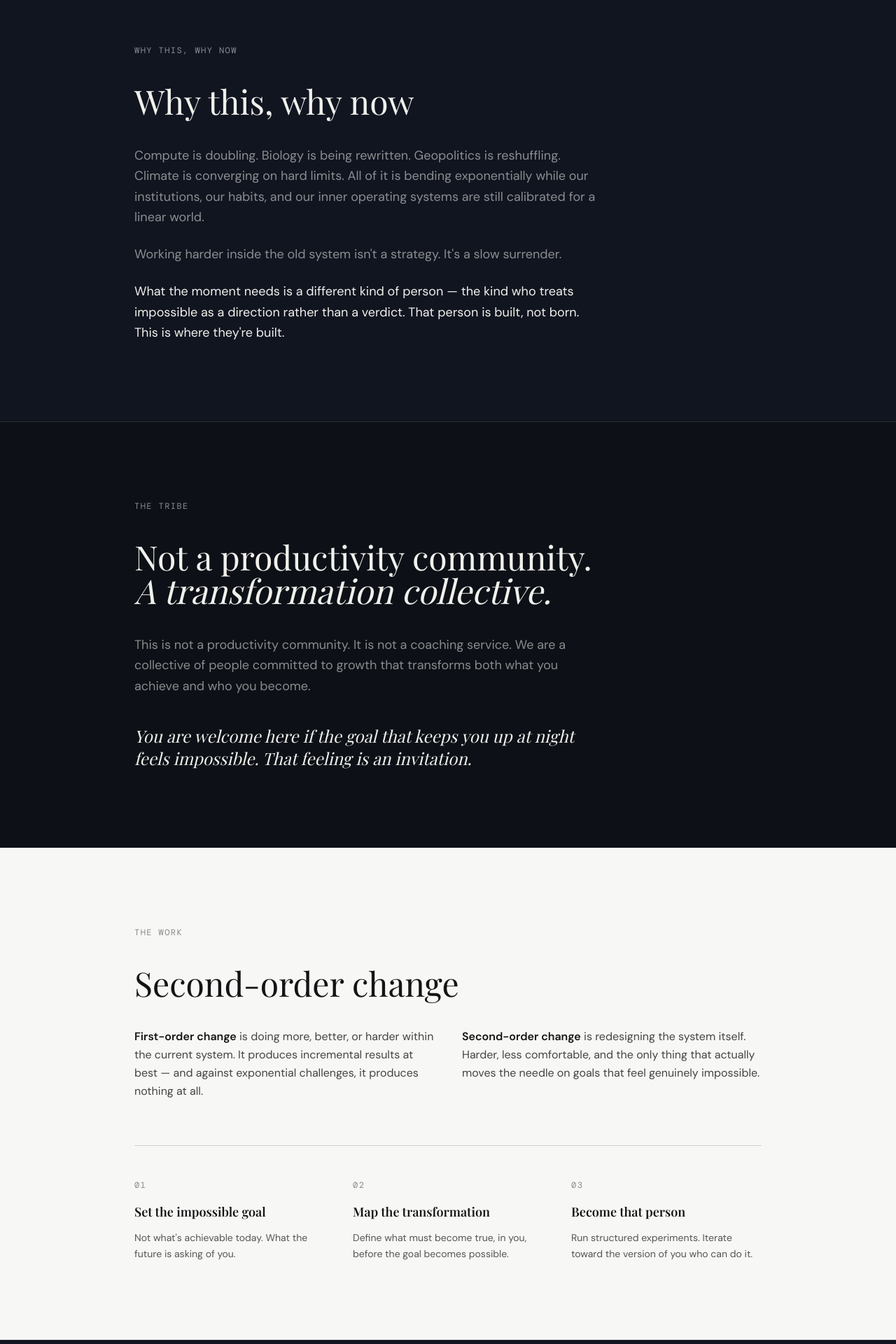
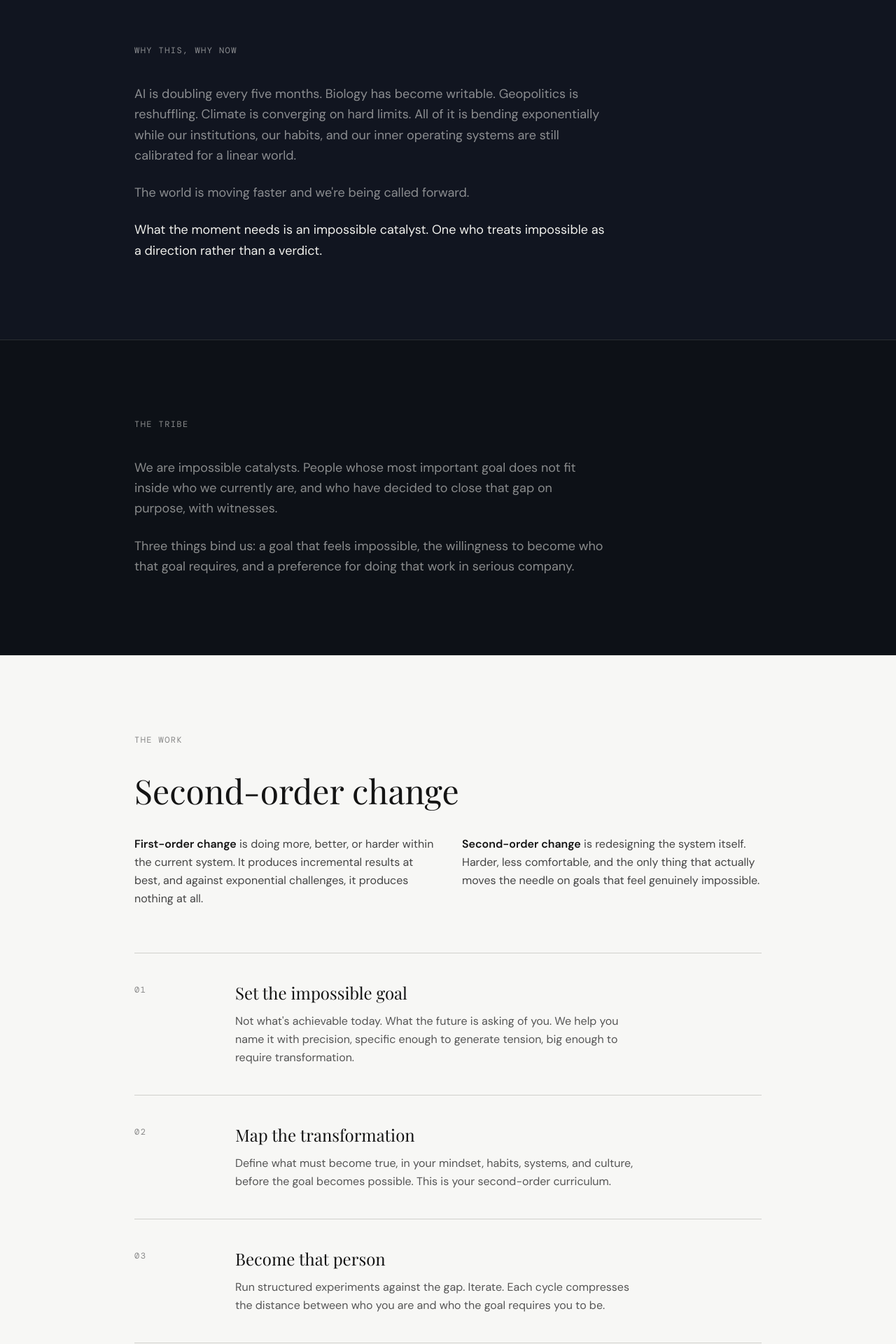
Before and after one commit to robertsck01/igc-website, a Next.js app: page / in a window 1280 px wide. Shown: the part 920-2840 px from the top of the page at 70% size. Built offline with nearby package versions, Linux system fonts and the light colour scheme; a web font is replaced by a local one.

Commit message:
Marketing page: dedup sections, ship new Why Now and Tribe copy, em-dash sweep.

```diff
--- a/src/app/page.tsx
+++ b/src/app/page.tsx
@@ -65,7 +65,6 @@ export default function Home() {
         style={{ backgroundColor: DARK }}
       >
         <div className="mx-auto max-w-4xl w-full">
-          {/* Eyebrow */}
           <p
             className="text-xs mb-10"
             style={{ ...MONO, color: MUTED }}
@@ -73,7 +72,6 @@ export default function Home() {
             THE EXPONENTIAL AGE NEEDS IMPOSSIBLE CATALYSTS
           </p>
 
-          {/* H1 */}
           <h1
             className="text-5xl md:text-6xl lg:text-7xl leading-tight mb-8"
             style={{ ...DISPLAY, color: OFF_WHITE }}
@@ -85,7 +83,6 @@ export default function Home() {
             <em>For us, it&apos;s the destination.</em>
           </h1>
 
-          {/* Subhead */}
           <p
             className="text-lg md:text-xl max-w-2xl leading-relaxed mb-12"
             style={{ color: MUTED }}
@@ -95,7 +92,6 @@ export default function Home() {
             what&apos;s next. We&apos;re building the people who can.
           </p>
 
-          {/* CTAs */}
           <div className="flex flex-col sm:flex-row items-start gap-5">
             <a
               href="https://app.impossiblegoals.club/"
@@ -115,7 +111,7 @@ export default function Home() {
         </div>
       </section>
 
-      {/* ─── WHY THIS, WHY NOW ─── */}
+      {/* ─── WHY NOW ─── */}
       <section
         id="why"
         className="py-28 px-6"
@@ -125,27 +121,20 @@ export default function Home() {
           <p className="text-xs mb-10" style={{ ...MONO, color: MUTED }}>
             WHY THIS, WHY NOW
           </p>
-          <h2
-            className="text-4xl md:text-5xl mb-10"
-            style={{ ...DISPLAY, color: OFF_WHITE }}
-          >
-            Why this, why now
-          </h2>
           <div className="max-w-2xl space-y-6 text-base md:text-lg leading-relaxed" style={{ color: MUTED }}>
             <p>
-              Compute is doubling. Biology is being rewritten. Geopolitics is
-              reshuffling. Climate is converging on hard limits. All of it is
-              bending exponentially while our institutions, our habits, and our
-              inner operating systems are still calibrated for a linear world.
+              AI is doubling every five months. Biology has become writable.
+              Geopolitics is reshuffling. Climate is converging on hard limits.
+              All of it is bending exponentially while our institutions, our
+              habits, and our inner operating systems are still calibrated for a
+              linear world.
             </p>
             <p>
-              Working harder inside the old system isn&apos;t a strategy.
-              It&apos;s a slow surrender.
+              The world is moving faster and we&apos;re being called forward.
             </p>
             <p style={{ color: OFF_WHITE }}>
-              What the moment needs is a different kind of person — the kind who
-              treats impossible as a direction rather than a verdict. That person
-              is built, not born. This is where they&apos;re built.
+              What the moment needs is an impossible catalyst. One who treats
+              impossible as a direction rather than a verdict.
             </p>
           </div>
         </div>
@@ -160,25 +149,16 @@ export default function Home() {
           <p className="text-xs mb-10" style={{ ...MONO, color: MUTED }}>
             THE TRIBE
           </p>
-          <h2
-            className="text-4xl md:text-5xl mb-10 max-w-2xl"
-            style={{ ...DISPLAY, color: OFF_WHITE }}
-          >
-            Not a productivity community.{" "}
-            <em>A transformation collective.</em>
-          </h2>
           <div className="max-w-2xl space-y-6 text-base md:text-lg leading-relaxed" style={{ color: MUTED }}>
             <p>
-              This is not a productivity community. It is not a coaching
-              service. We are a collective of people committed to growth that
-              transforms both what you achieve and who you become.
+              We are impossible catalysts. People whose most important goal does
+              not fit inside who we currently are, and who have decided to close
+              that gap on purpose, with witnesses.
             </p>
-            <p
-              className="text-xl md:text-2xl pt-4"
-              style={{ ...DISPLAY, color: OFF_WHITE, fontStyle: "italic" }}
-            >
-              You are welcome here if the goal that keeps you up at night feels
-              impossible. That feeling is an invitation.
+            <p>
+              Three things bind us: a goal that feels impossible, the
+              willingness to become who that goal requires, and a preference for
+              doing that work in serious company.
             </p>
           </div>
         </div>
@@ -208,11 +188,11 @@ export default function Home() {
             Second-order change
           </h2>
 
-          <div className="grid md:grid-cols-2 gap-10 mb-16">
+          <div className="grid md:grid-cols-2 gap-10 mb-0">
             <p className="text-base leading-relaxed" style={{ color: "#444" }}>
               <strong style={{ color: "#141414" }}>First-order change</strong>{" "}
               is doing more, better, or harder within the current system. It
-              produces incremental results at best — and against exponential
+              produces incremental results at best, and against exponential
               challenges, it produces nothing at all.
             </p>
             <p className="text-base leading-relaxed" style={{ color: "#444" }}>
@@ -223,79 +203,18 @@ export default function Home() {
             </p>
           </div>
 
-          {/* Three-step */}
-          <div
-            className="border-t pt-12"
-            style={{ borderColor: "#d0d0cc" }}
-          >
-            <div className="grid md:grid-cols-3 gap-10">
-              {[
-                {
-                  n: "01",
-                  title: "Set the impossible goal",
-                  body: "Not what's achievable today. What the future is asking of you.",
-                },
-                {
-                  n: "02",
-                  title: "Map the transformation",
-                  body: "Define what must become true, in you, before the goal becomes possible.",
-                },
-                {
-                  n: "03",
-                  title: "Become that person",
-                  body: "Run structured experiments. Iterate toward the version of you who can do it.",
-                },
-              ].map(({ n, title, body }) => (
-                <div key={n}>
-                  <p
-                    className="text-xs mb-4"
-                    style={{ ...MONO, color: "#888" }}
-                  >
-                    {n}
-                  </p>
-                  <p
-                    className="text-lg mb-3 font-semibold"
-                    style={{ ...DISPLAY, color: "#141414" }}
-                  >
-                    {title}
-                  </p>
-                  <p className="text-sm leading-relaxed" style={{ color: "#555" }}>
-                    {body}
-                  </p>
-                </div>
-              ))}
-            </div>
-          </div>
-        </div>
-      </section>
-
-      {/* ─── HOW WE DO IT ─── */}
-      <section
-        className="py-28 px-6"
-        style={{ backgroundColor: DARK_ALT, borderTop: `1px solid ${RULE}` }}
-      >
-        <div className="mx-auto max-w-4xl">
-          <p className="text-xs mb-10" style={{ ...MONO, color: MUTED }}>
-            HOW WE DO IT
-          </p>
-          <h2
-            className="text-4xl md:text-5xl mb-14"
-            style={{ ...DISPLAY, color: OFF_WHITE }}
-          >
-            The methodology
-          </h2>
-
-          <div className="space-y-0">
+          {/* Three steps */}
+          <div className="space-y-0 mt-16">
             {[
               {
                 n: "01",
                 title: "Set the impossible goal",
-                body: "Not what's achievable today. What the future is asking of you. We help you name it with precision — specific enough to generate tension, big enough to require transformation.",
+                body: "Not what's achievable today. What the future is asking of you. We help you name it with precision, specific enough to generate tension, big enough to require transformation.",
               },
               {
                 n: "02",
                 title: "Map the transformation",
-                body: "Define what must become true — in your mindset, habits, systems, and culture — before the goal becomes possible. This is your second-order curriculum.",
+                body: "Define what must become true, in your mindset, habits, systems, and culture, before the goal becomes possible. This is your second-order curriculum.",
               },
               {
                 n: "03",
@@ -307,23 +226,23 @@ export default function Home() {
                 key={n}
                 className="grid md:grid-cols-[120px_1fr] gap-6 py-10"
                 style={{
-                  borderTop: `1px solid ${RULE}`,
-                  borderBottom: i === arr.length - 1 ? `1px solid ${RULE}` : "none",
+                  borderTop: `1px solid #d0d0cc`,
+                  borderBottom: i === arr.length - 1 ? `1px solid #d0d0cc` : "none",
                 }}
               >
-                <p className="text-xs pt-1" style={{ ...MONO, color: MUTED }}>
+                <p className="text-xs pt-1" style={{ ...MONO, color: "#888" }}>
                   {n}
                 </p>
                 <div>
                   <p
                     className="text-xl md:text-2xl mb-3"
-                    style={{ ...DISPLAY, color: OFF_WHITE }}
+                    style={{ ...DISPLAY, color: "#141414" }}
                   >
                     {title}
                   </p>
                   <p
                     className="text-base leading-relaxed max-w-xl"
-                    style={{ color: MUTED }}
+                    style={{ color: "#555" }}
                   >
                     {body}
                   </p>
@@ -371,8 +290,8 @@ export default function Home() {
               >
                 You&apos;ve got a goal that won&apos;t let go. You want
                 guidance, a structured process, and the knowledge you&apos;re
-                not alone in this. Start with the AI coach — free, no
-                experience required.
+                not alone in this. Start with the AI coach, free, no experience
+                required.
               </p>
               <a
                 href="https://app.impossiblegoals.club/"
@@ -440,7 +359,7 @@ export default function Home() {
             className="text-3xl md:text-4xl lg:text-5xl leading-snug mb-14"
             style={{ ...DISPLAY, color: OFF_WHITE, fontStyle: "italic" }}
           >
-            &ldquo;What&apos;s the goal you&apos;ve been avoiding — the one
+            &ldquo;What&apos;s the goal you&apos;ve been avoiding, the one
             that requires you to become someone different?&rdquo;
           </blockquote>
 
@@ -580,7 +499,7 @@ export default function Home() {
               ))}
             </div>
             <p className="text-xs mt-2" style={{ color: "rgba(240,240,236,0.25)" }}>
-              © 2025 Impossible Goals Club
+              © 2026 Impossible Goals Club
             </p>
           </div>
         </div>
```
